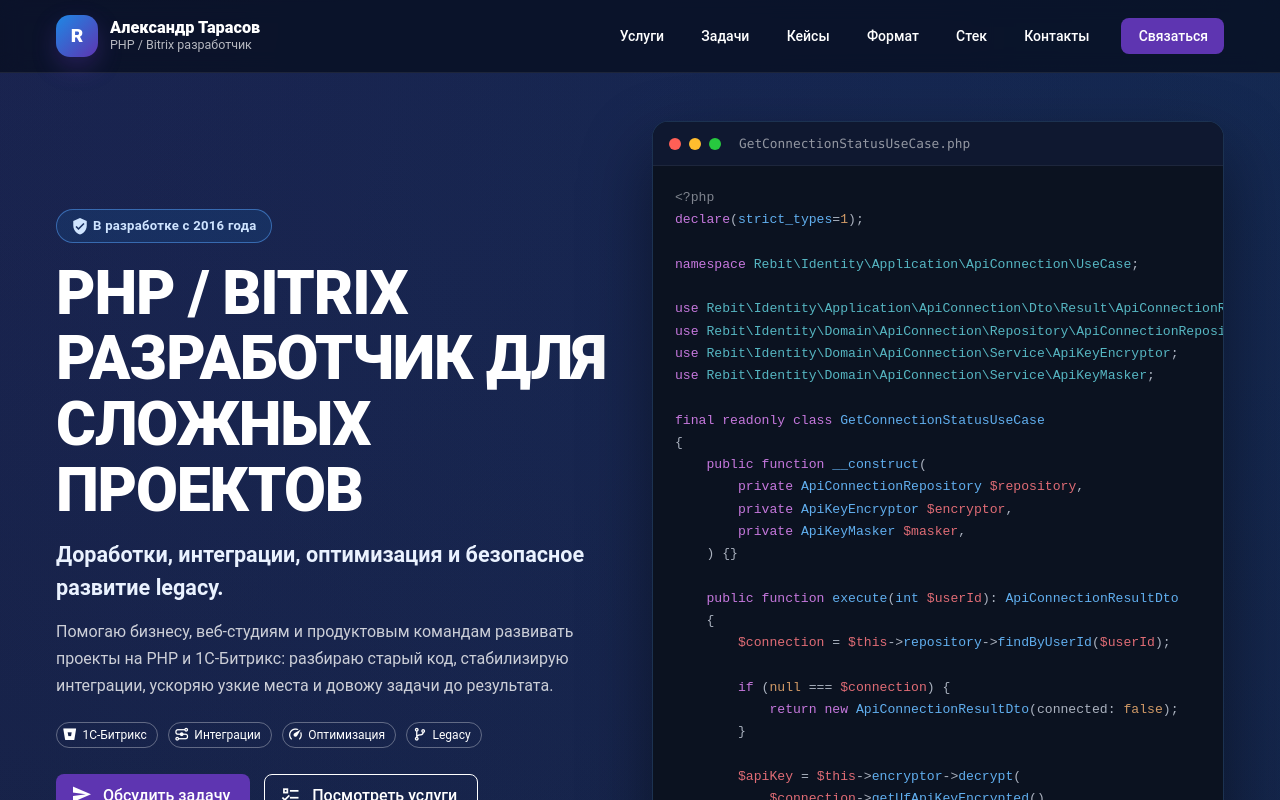
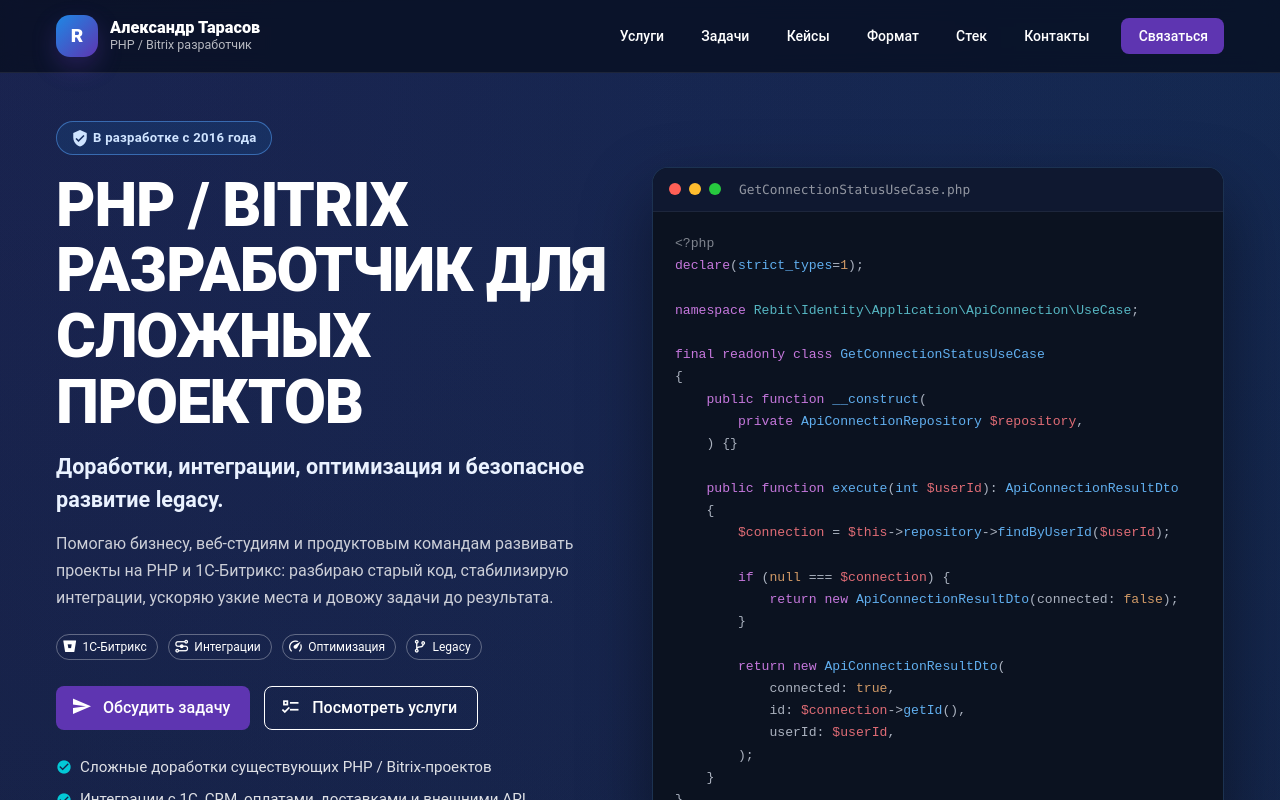
Before and after one commit to rebit-pro/rebit-pro.github.io, a Vue app: page / in a window 1280 px wide. Shown: the top 800 px of the page. Built offline with nearby package versions, Linux system fonts and the light colour scheme.

Commit message:
Shorten hero code sample

```diff
--- a/src/components/HeroSection.vue
+++ b/src/components/HeroSection.vue
@@ -13,17 +13,10 @@ const codeHtml = `<span class="t-tag">&lt;?php</span>
 
 <span class="t-key">namespace</span> <span class="t-ns">Rebit\\Identity\\Application\\ApiConnection\\UseCase</span>;
 
-<span class="t-key">use</span> <span class="t-ns">Rebit\\Identity\\Application\\ApiConnection\\Dto\\Result\\ApiConnectionResultDto</span>;
-<span class="t-key">use</span> <span class="t-ns">Rebit\\Identity\\Domain\\ApiConnection\\Repository\\ApiConnectionRepository</span>;
-<span class="t-key">use</span> <span class="t-ns">Rebit\\Identity\\Domain\\ApiConnection\\Service\\ApiKeyEncryptor</span>;
-<span class="t-key">use</span> <span class="t-ns">Rebit\\Identity\\Domain\\ApiConnection\\Service\\ApiKeyMasker</span>;
-
 <span class="t-key">final readonly class</span> <span class="t-cls">GetConnectionStatusUseCase</span>
 {
     <span class="t-key">public function</span> <span class="t-fn">__construct</span>(
         <span class="t-key">private</span> <span class="t-cls">ApiConnectionRepository</span> <span class="t-var">$repository</span>,
-        <span class="t-key">private</span> <span class="t-cls">ApiKeyEncryptor</span> <span class="t-var">$encryptor</span>,
-        <span class="t-key">private</span> <span class="t-cls">ApiKeyMasker</span> <span class="t-var">$masker</span>,
     ) {}
 
     <span class="t-key">public function</span> <span class="t-fn">execute</span>(<span class="t-cls">int</span> <span class="t-var">$userId</span>): <span class="t-cls">ApiConnectionResultDto</span>
@@ -34,15 +27,10 @@ const codeHtml = `<span class="t-tag">&lt;?php</span>
             <span class="t-key">return new</span> <span class="t-cls">ApiConnectionResultDto</span>(connected: <span class="t-cst">false</span>);
         }
 
-        <span class="t-var">$apiKey</span> = <span class="t-var">$this</span>-&gt;<span class="t-fn">encryptor</span>-&gt;<span class="t-fn">decrypt</span>(
-            <span class="t-var">$connection</span>-&gt;<span class="t-fn">getUfApiKeyEncrypted</span>(),
-        );
-
         <span class="t-key">return new</span> <span class="t-cls">ApiConnectionResultDto</span>(
             connected: <span class="t-cst">true</span>,
             id: <span class="t-var">$connection</span>-&gt;<span class="t-fn">getId</span>(),
             userId: <span class="t-var">$userId</span>,
-            maskedApiKey: <span class="t-var">$this</span>-&gt;<span class="t-fn">masker</span>-&gt;<span class="t-fn">mask</span>(<span class="t-var">$apiKey</span>),
         );
     }
 }`
```
